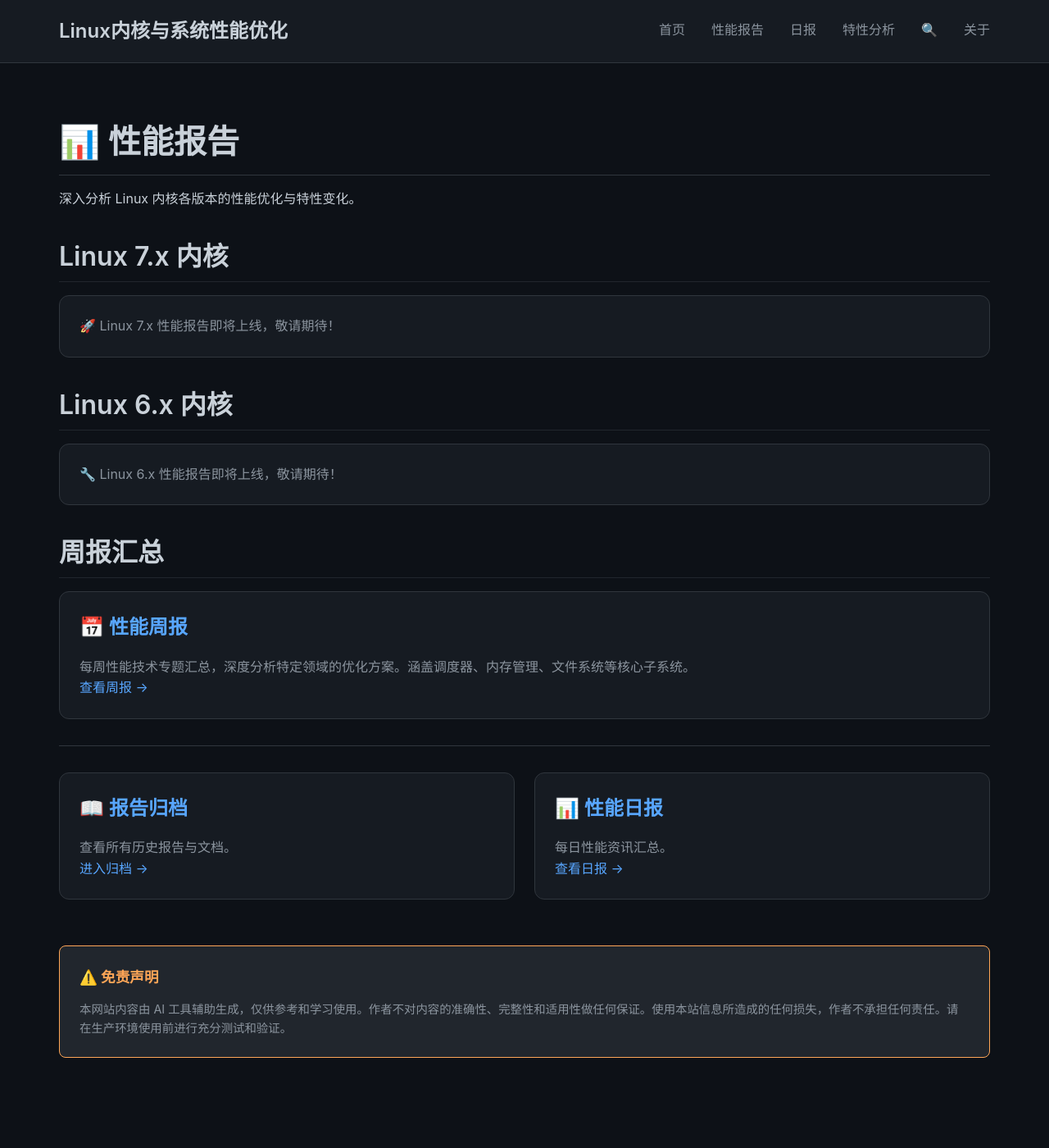
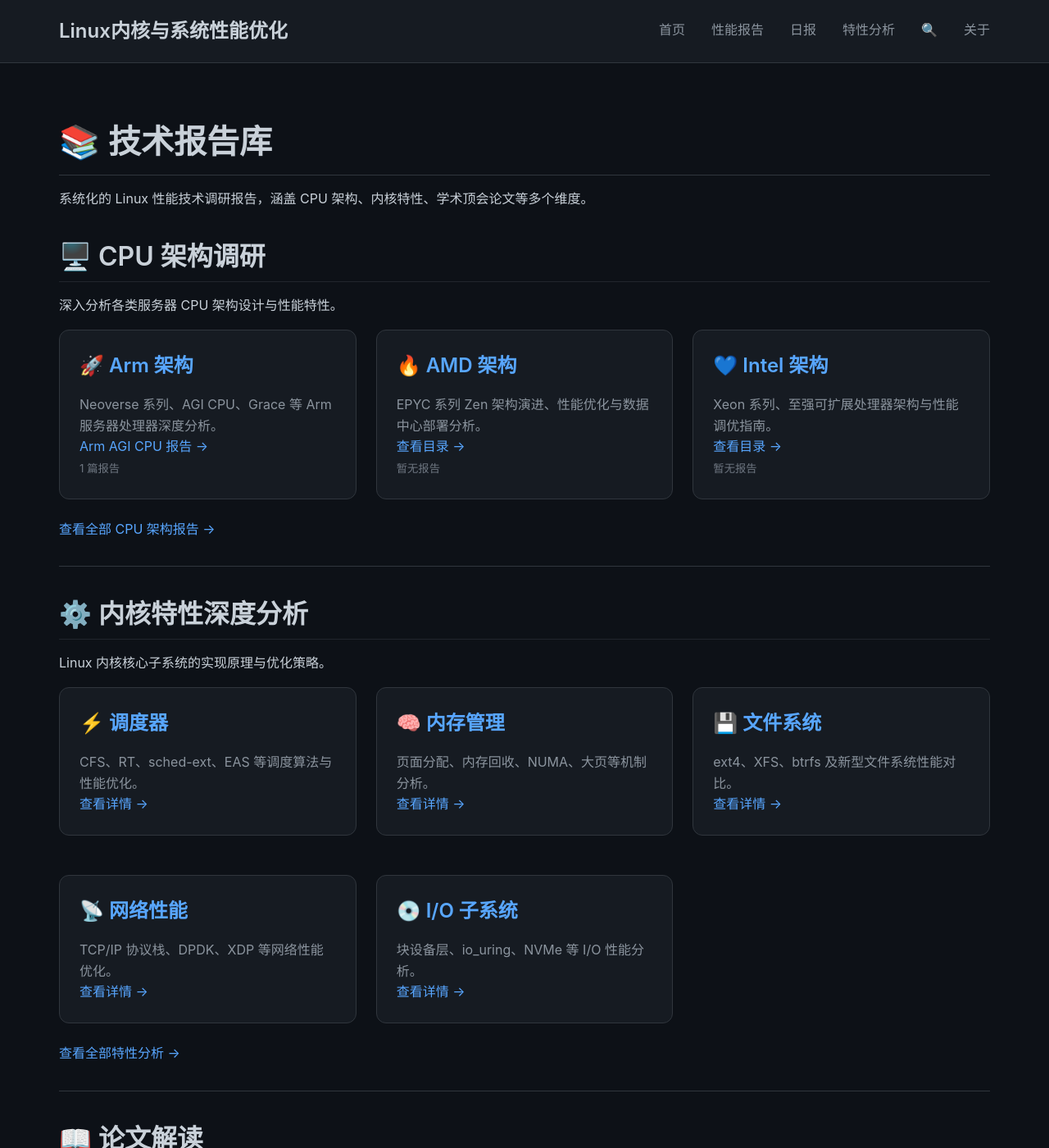
Before and after one commit to xiexiuqi/xiexiuqi.github.io, a Jekyll site: the page built from reports/index.md, in a window 1280 px wide and 1400 px high. Shown: the whole window at 82% size. Built offline with Jekyll 4.4.1, drawn with Linux system fonts in a browser that asks for light colours; some of the changed text lies outside the part shown.

Commit message:
feat: Redesign reports structure with category system
- Create reports/cpu/, reports/features/, reports/papers/ directories
- Move Arm AGI CPU to reports/cpu/arm/agi-cpu/
- Update reports/index.md with new category navigation
- Add reports/cpu/index.md and reports/papers/index.md
- Update homepage to show new report categories
- Support auto-categorization for future reports

```diff
--- a/reports/index.md
+++ b/reports/index.md
@@ -1,75 +1,171 @@
 ---
 layout: default
-title: 性能报告
+title: 技术报告库
 permalink: /reports/
 ---
 
-# 📊 性能报告
+# 📚 技术报告库
 
-深入分析 Linux 内核各版本的性能优化与特性变化。
+系统化的 Linux 性能技术调研报告，涵盖 CPU 架构、内核特性、学术顶会论文等多个维度。
 
-## Linux 7.x 内核
+## 🖥️ CPU 架构调研
 
-{% assign reports_7x = site.pages | where_exp: "page", "page.path contains 'reports/7.x'" | where_exp: "page", "page.name != 'index.md'" | sort: "title" %}
+深入分析各类服务器 CPU 架构设计与性能特性。
 
-{% if reports_7x.size > 0 %}
-<ul class="post-list">
-  {% for report in reports_7x limit:10 %}
-    <li>
-      <a href="{{ report.url }}">{{ report.title | default: report.name }}</a>
-      {% if report.description %}
-        <div class="post-excerpt">{{ report.description }}</div>
-      {% endif %}
-    </li>
-  {% endfor %}
-</ul>
-{% else %}
-<div class="card">
-  <p>🚀 Linux 7.x 性能报告即将上线，敬请期待！</p>
+<div class="grid">
+  <div class="card">
+    <h3>🚀 Arm 架构</h3>
+    <p>Neoverse 系列、AGI CPU、Grace 等 Arm 服务器处理器深度分析。</p>
+    <a href="/reports/cpu/arm/agi-cpu/">Arm AGI CPU 报告 →</a>
+    <br><small style="color: var(--color-text-muted);">1 篇报告</small>
+  </div>
+
+  <div class="card">
+    <h3>🔥 AMD 架构</h3>
+    <p>EPYC 系列 Zen 架构演进、性能优化与数据中心部署分析。</p>
+    <a href="/reports/cpu/amd/">查看目录 →</a>
+    <br><small style="color: var(--color-text-muted);">暂无报告</small>
+  </div>
+
+  <div class="card">
+    <h3>💙 Intel 架构</h3>
+    <p>Xeon 系列、至强可扩展处理器架构与性能调优指南。</p>
+    <a href="/reports/cpu/intel/">查看目录 →</a>
+    <br><small style="color: var(--color-text-muted);">暂无报告</small>
+  </div>
 </div>
-{% endif %}
 
-## Linux 6.x 内核
+[查看全部 CPU 架构报告 →](/reports/cpu/)
 
-{% assign reports_6x = site.pages | where_exp: "page", "page.path contains 'reports/6.x'" | where_exp: "page", "page.name != 'index.md'" | sort: "title" %}
+---
 
-{% if reports_6x.size > 0 %}
-<ul class="post-list">
-  {% for report in reports_6x limit:10 %}
-    <li>
-      <a href="{{ report.url }}">{{ report.title | default: report.name }}</a>
-      {% if report.description %}
-        <div class="post-excerpt">{{ report.description }}</div>
-      {% endif %}
-    </li>
-  {% endfor %}
-</ul>
-{% else %}
-<div class="card">
-  <p>🔧 Linux 6.x 性能报告即将上线，敬请期待！</p>
+## ⚙️ 内核特性深度分析
+
+Linux 内核核心子系统的实现原理与优化策略。
+
+<div class="grid">
+  <div class="card">
+    <h3>⚡ 调度器</h3>
+    <p>CFS、RT、sched-ext、EAS 等调度算法与性能优化。</p>
+    <a href="/features/scheduler/">查看详情 →</a>
+  </div>
+
+  <div class="card">
+    <h3>🧠 内存管理</h3>
+    <p>页面分配、内存回收、NUMA、大页等机制分析。</p>
+    <a href="/features/memory/">查看详情 →</a>
+  </div>
+
+  <div class="card">
+    <h3>💾 文件系统</h3>
+    <p>ext4、XFS、btrfs 及新型文件系统性能对比。</p>
+    <a href="/features/ext4/">查看详情 →</a>
+  </div>
+
+  <div class="card">
+    <h3>📡 网络性能</h3>
+    <p>TCP/IP 协议栈、DPDK、XDP 等网络性能优化。</p>
+    <a href="/features/network/">查看详情 →</a>
+  </div>
+
+  <div class="card">
+    <h3>💿 I/O 子系统</h3>
+    <p>块设备层、io_uring、NVMe 等 I/O 性能分析。</p>
+    <a href="/features/io/">查看详情 →</a>
+  </div>
 </div>
-{% endif %}
 
-## 周报汇总
+[查看全部特性分析 →](/features/)
 
-<div class="card">
-  <h3>📅 性能周报</h3>
-  <p>每周性能技术专题汇总，深度分析特定领域的优化方案。涵盖调度器、内存管理、文件系统等核心子系统。</p>
-  <a href="/reports/weekly/">查看周报 →</a>
+---
+
+## 📖 论文解读
+
+顶会论文深度解读与工程实践结合。
+
+<div class="grid">
+  <div class="card">
+    <h3>🎯 OSDI</h3>
+    <p>操作系统设计与实现顶会论文精选解读。</p>
+    <a href="/reports/papers/osdi/">查看目录 →</a>
+    <br><small style="color: var(--color-text-muted);">暂无报告</small>
+  </div>
+
+  <div class="card">
+    <h3>🔬 SOSP</h3>
+    <p>操作系统原理研讨会经典论文分析。</p>
+    <a href="/reports/papers/sosp/">查看目录 →</a>
+    <br><small style="color: var(--color-text-muted);">暂无报告</small>
+  </div>
+
+  <div class="card">
+    <h3>🌍 EuroSys</h3>
+    <p>欧洲系统会议论文与技术创新。</p>
+    <a href="/reports/papers/eurosys/">查看目录 →</a>
+    <br><small style="color: var(--color-text-muted);">暂无报告</small>
+  </div>
+
+  <div class="card">
+    <h3>⚡ ATC</h3>
+    <p>USENIX 年度技术会议系统论文。</p>
+    <a href="/reports/papers/atc/">查看目录 →</a>
+    <br><small style="color: var(--color-text-muted);">暂无报告</small>
+  </div>
 </div>
 
 ---
 
+## 📊 内核版本报告
+
+按 Linux 内核版本整理的完整分析报告。
+
 <div class="grid">
   <div class="card">
-    <h3>📖 报告归档</h3>
-    <p>查看所有历史报告与文档。</p>
-    <a href="/daily/archive/">进入归档 →</a>
+    <h3>🚀 Linux 7.x</h3>
+    <p>最新 Linux 7.0 内核完整技术报告，深入分析调度器、内存管理等核心子系统优化。</p>
+    <a href="/reports/7.x/">查看报告 →</a>
   </div>
 
   <div class="card">
+    <h3>🔧 Linux 6.x</h3>
+    <p>Linux 6.18/6.19 等版本的性能优化与特性分析，包含详细的技术解读。</p>
+    <a href="/reports/6.x/">查看报告 →</a>
+  </div>
+</div>
+
+---
+
+## 📅 定期报告
+
+<div class="grid">
+  <div class="card">
     <h3>📊 性能日报</h3>
-    <p>每日性能资讯汇总。</p>
+    <p>每日 Linux 内核与性能优化资讯汇总。</p>
     <a href="/daily/">查看日报 →</a>
   </div>
+
+  <div class="card">
+    <h3>📈 周报汇总</h3>
+    <p>每周性能技术专题汇总，深度分析特定领域的优化方案。</p>
+    <a href="/reports/weekly/">查看周报 →</a>
+  </div>
 </div>
+
+---
+
+## 🏷️ 按标签浏览
+
+<div>
+  <a href="/tags/linux-kernel/" class="tag">Linux 内核</a>
+  <a href="/tags/scheduler/" class="tag">调度器</a>
+  <a href="/tags/performance/" class="tag">性能优化</a>
+  <a href="/tags/memory/" class="tag">内存管理</a>
+  <a href="/tags/filesystem/" class="tag">文件系统</a>
+  <a href="/tags/network/" class="tag">网络</a>
+  <a href="/tags/cpu/" class="tag">CPU</a>
+  <a href="/tags/arm/" class="tag">Arm</a>
+  <a href="/tags/amd/" class="tag">AMD</a>
+  <a href="/tags/intel/" class="tag">Intel</a>
+</div>
+
+[查看全部标签 →](/tags/)
```
Also changed, not shown: index.md (+13 -13 lines), reports/cpu/index.md (added, +47 -0 lines), reports/papers/index.md (added, +37 -0 lines), reports/cpu/arm/agi-cpu/index.html (renamed from reports/arm-agi-cpu/index.html).
